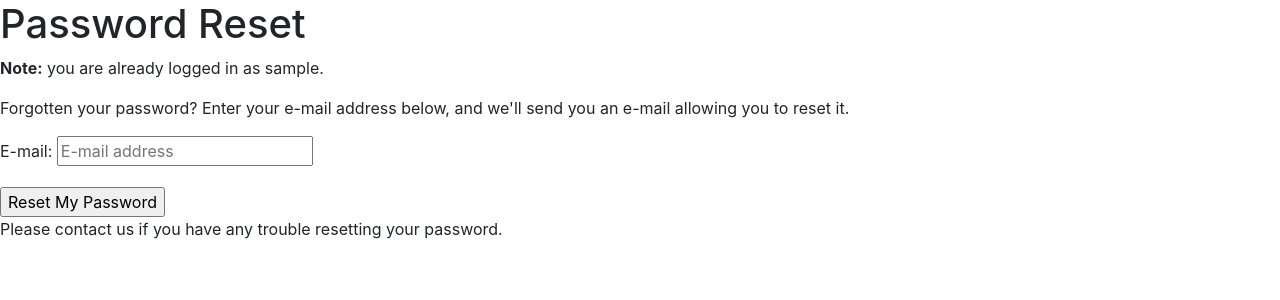
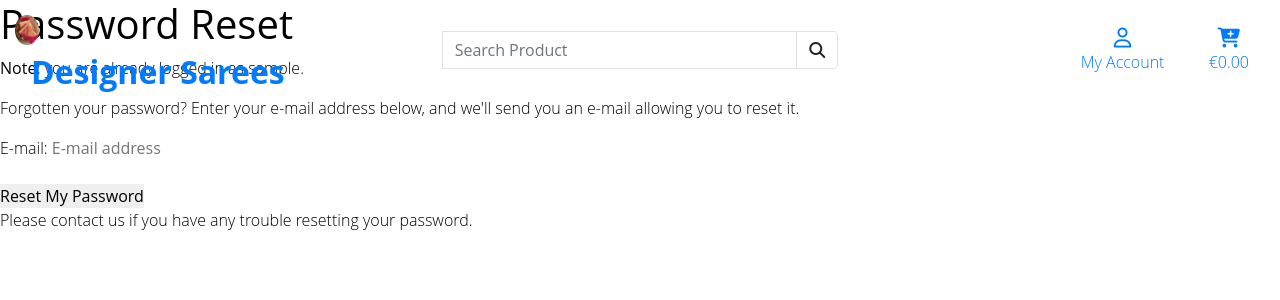
Before and after one commit to KSanthanesh/designer-silks, a Django app: page /accounts/password/reset/ in a window 1280 px wide. Shown: the top 300 px of the page. Run offline with Django 3.2, Linux system fonts and the light colour scheme; the visitor is signed in with stand-in values (Sample User, id 1); some libraries are stand-ins or nearby versions.

Commit message:
Add header in the main page

```diff
--- /dev/null
+++ b/static/css/style.css
@@ -0,0 +1,27 @@
+@import url('https://fonts.googleapis.com/css2?family=Raleway&display=swap');
+
+* {
+    margin: 0;
+    padding: 0;
+    border: none;
+    box-sizing: border-box;
+}
+
+html {
+    overflow-x: hidden;
+}
+
+body {
+    background-color: #fff;
+    font-family: "Open Sans", cursive;
+    font-size: 16px;
+    font-weight: 300;
+    color: #000;
+}
+/*---------------------------------------------------- base logo */
+.logo {
+    width: 6%;
+    height: 6%;
+    border-radius: 50%;
+    margin-top: 15px;
+}
--- a/templates/base.html
+++ b/templates/base.html
@@ -13,6 +13,8 @@
 
     {% block corecss %}
         <link rel="stylesheet" href="https://stackpath.bootstrapcdn.com/bootstrap/4.4.1/css/bootstrap.min.css" integrity="sha384-Vkoo8x4CGsO3+Hhxv8T/Q5PaXtkKtu6ug5TOeNV6gBiFeWPGFN9MuhOf23Q9Ifjh" crossorigin="anonymous">
+        <link rel="stylesheet" href="https://fonts.googleapis.com/css?family=Lato&display=swap">
+        <link rel="stylesheet" href="{% static 'css/style.css' %}">
     {% endblock %}
 
     {% block extra_css %}
@@ -22,6 +24,7 @@
         <script src="https://code.jquery.com/jquery-3.4.1.slim.min.js" integrity="sha384-J6qa4849blE2+poT4WnyKhv5vZF5SrPo0iEjwBvKU7imGFAV0wwj1yYfoRSJoZ+n" crossorigin="anonymous"></script>
         <script src="https://cdn.jsdelivr.net/npm/popper.js@1.16.0/dist/umd/popper.min.js" integrity="sha384-Q6E9RHvbIyZFJoft+2mJbHaEWldlvI9IOYy5n3zV9zzTtmI3UksdQRVvoxMfooAo" crossorigin="anonymous"></script>
         <script src="https://stackpath.bootstrapcdn.com/bootstrap/4.4.1/js/bootstrap.min.js" integrity="sha384-wfSDF2E50Y2D1uUdj0O3uMBJnjuUD4Ih7YwaYd1iqfktj0Uod8GCExl3Og8ifwB6" crossorigin="anonymous"></script>
+        <script src="https://kit.fontawesome.com/afee0b405c.js" crossorigin="anonymous"></script>
     {% endblock %}
 
     {% block extra_js %}
@@ -30,7 +33,68 @@
     <title>Designer Silks {% block extra_title %}{% endblock %}</title>
   </head>
   <body>
-    <header class="container-fluid fixed-top"></header>
+    <header class="container-fluid fixed-top">
+      <div class="row">
+        <div class="col-12 col-lg-4 text-center text-lg-left my-auto py-1 py-lg-0">
+          <img src="{% static 'images/logo.png' %}" class="logo" alt="logo">
+          <a href="{% url 'home' %}" class="nav-link main-logo-link">
+            <h2 class="logo-font text-black my-0"><b>Designer Sarees</b></h2></a>
+        </div>
+        <div class="col-12 col-lg-4 my-auto py-1 py-lg-0">
+          <form method="GET" action="">
+            <div class="input-group w-100">
+              <input class="form-control border border-black rounded-0" type="text" name="q" placeholder="Search Product">
+              <div class="input-group-append">
+                <button class="form-control btn btn-black rounder-0 border border-black" type="submit">
+                  <span class="fa-icon">
+                    <i class="fas fa-search"></i>
+                  </span>
+                </button>
+              </div>
+            </div>
+          </form>
+        </div>
+        <div class="col-12 col-lg-4 my-auto py-1 py-lg-0">
+          <ul class="list-inline list-unstyled text-center text-lg-right my-0">
+            <li class="list-inline-item dropdown">
+              <a class="nav-link text-black" href="#" id="user-options" data-toggle="dropdown" aria-haspopup="true" aria-expanded="false">
+                <div class="text-center">
+                  <div><i class="far fa-user fa-lg"></i></div>
+                  <p class="my-0">My Account</p>
+                </div>
+              </a>
+              <div class="dropdown-menu border-0" aria-labelledby="user-options">
+                {% if request.user.is_authenticated %}
+                  {% if request.user.is_superuser %}
+                  <a href="" class="dropdown-item">Product Management</a>
+                  {% endif %}
+                  <a href="" class="dropdown-item">My Profile</a>
+                  <a href="{% url 'account_logout' %}" class="dropdown-item">Logout</a>
+                  {% else %}
+                  <a href="{% url 'account_signup' %}" class="dropdown-item">Register</a>
+                  <a href="{% url 'account_login' %}" class="dropdown-item">Login</a>
+                {% endif %}
+
+              </div>
+            </li>
+            <li class="list-inline-item">
+              <a class="{% if grand_total %}text-info font-weight-bold{% else %}text-black{% endif %} nav-link" href="">
+                <div class="text-center">
+                  <div><i class="fas fa-cart-plus fa-lg"></i></div>
+                  <p class="my-0">
+                    {% if grandtotal %}
+                    €{{ grand_total|floatformat:2 }}
+                    {% else %}
+                    €0.00
+                    {% endif %}
+                  </p>
+                </div>
+              </a>
+            </li>
+          </ul>
+        </div>
+      </div>
+    </header>
 
     {% if messages %}
     <div class="message-container"></div>
```
Also changed, not shown: static/images/logo.png (added).
